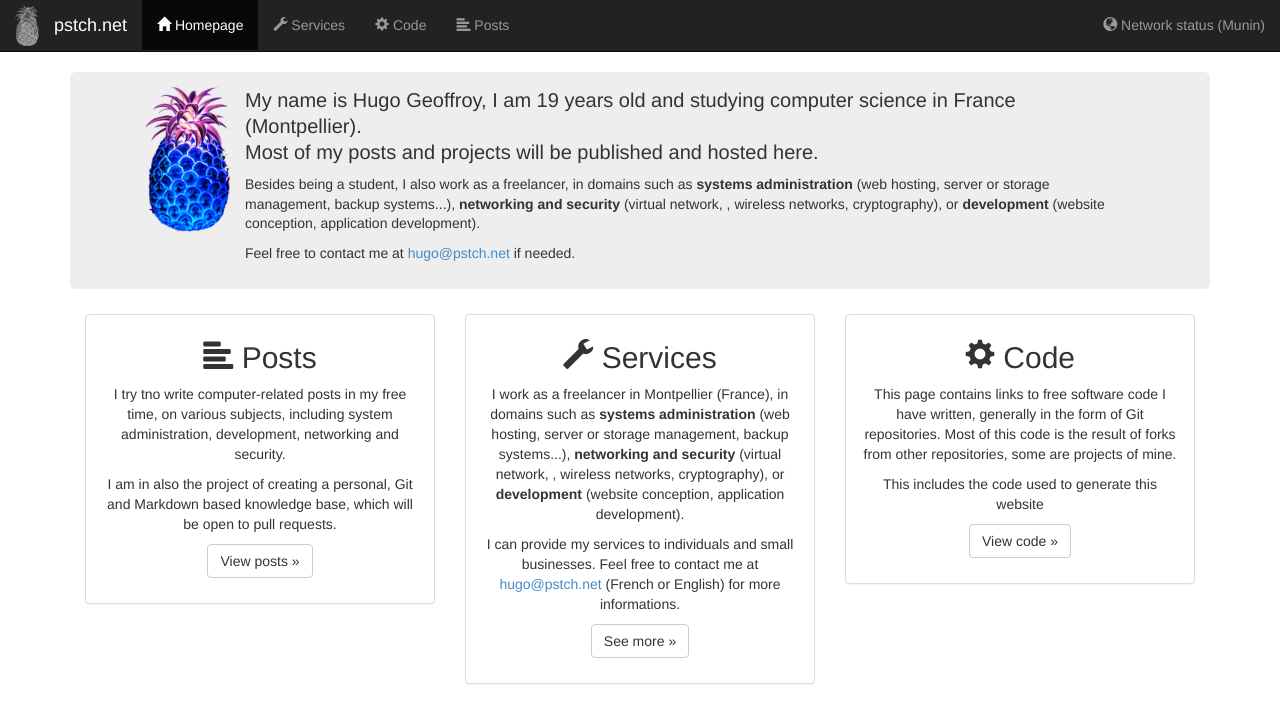
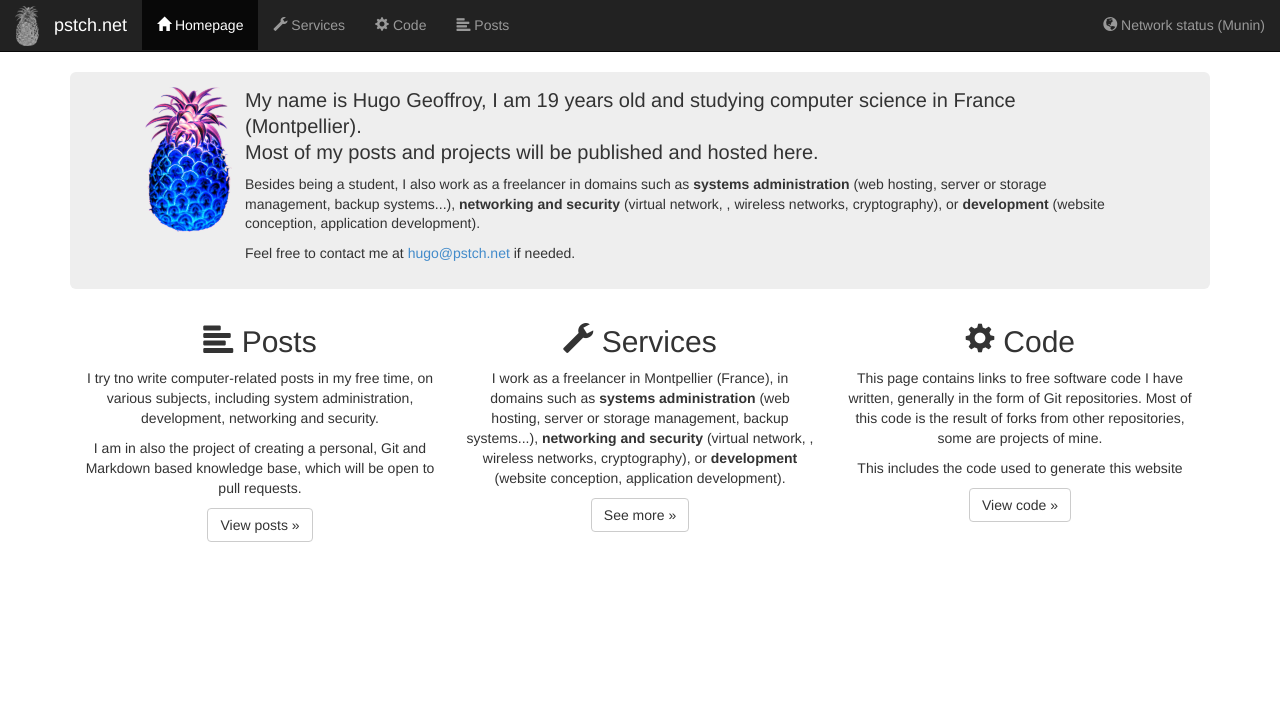
Before and after one commit to pstch/pstch-www, a Jekyll site: the page built from index.html, in a window 1280 px wide. Shown: the top 723 px of the page. Built offline with Jekyll 4.4.1, drawn with Linux system fonts in a browser that asks for light colours.

Commit message:
New design with bootstrap

```diff
--- a/index.html
+++ b/index.html
@@ -8,7 +8,7 @@ title: pstch.net
     <img src="/media/images/pineapple-large.png">
     <p>My name is Hugo Geoffroy, I am 19 years old and studying computer science in France (Montpellier).<br/>
       Most of my posts and projects will be published and hosted here.</p>
-    <p>Besides being a student, I also work as a freelancer, in domains such as <strong>systems administration</strong> (web hosting, server or storage management, backup systems...), <strong>networking and security</strong> (virtual network, , wireless networks, cryptography), or <strong>development</strong> (website conception, application development).</p>
+    <p>Besides being a student, I also work as a freelancer in domains such as <strong>systems administration</strong> (web hosting, server or storage management, backup systems...), <strong>networking and security</strong> (virtual network, , wireless networks, cryptography), or <strong>development</strong> (website conception, application development).</p>
     <p>Feel free to contact me at <a href="mailto:hugo@pstch.net">hugo@pstch.net</a> if needed.</p>
   </div>
 </div>
@@ -17,34 +17,21 @@ title: pstch.net
   <!-- Example row of columns -->
   <div class="row">
     <div class="col-lg-4">
-      <div class="panel panel-default">
-	<div class="panel-body">
 	  <h2><i class="glyphicon glyphicon-align-left"></i> Posts</h2>
 	  <p>I try tno write computer-related posts in my free time, on various subjects, including system administration, development, networking and security.</p>
 	  <p>I am in also the project of creating a personal, Git and Markdown based knowledge base, which will be open to pull requests.</p>
 	  <p><a class="btn btn-default" href="/posts.html">View posts &raquo;</a></p>
-	</div>
-      </div>
     </div>
     <div class="col-lg-4">
-      <div class="panel panel-default">
-	<div class="panel-body">
 	  <h2><i class="glyphicon glyphicon-wrench"></i> Services</h2>
 	  <p>I work as a freelancer in Montpellier (France), in domains such as <strong>systems administration</strong> (web hosting, server or storage management, backup systems...), <strong>networking and security</strong> (virtual network, , wireless networks, cryptography), or <strong>development</strong> (website conception, application development).</p>
-	  <p>I can provide my services to individuals and small businesses. Feel free to contact me at <a href="mailto:hugo@pstch.net">hugo@pstch.net</a> (French or English) for more informations.
 	  <p><a class="btn btn-default" href="/services.html">See more &raquo;</a></p>
 	</div>
-      </div>
-    </div>
     <div class="col-lg-4">
-      <div class="panel panel-default">
-	<div class="panel-body">
 	  <h2><i class="glyphicon glyphicon-cog"></i> Code</h2>
 	  <p>This page contains links to free software code I have written, generally in the form of Git repositories. Most of this code is the result of forks from other repositories, some are projects of mine.</p>
 	  <p>This includes the code used to generate this website</p>
 	  <p><a class="btn btn-default" href="/code.html">View code &raquo;</a></p>
 	</div>
-      </div>
-    </div>
   </div>
 </div>
```
